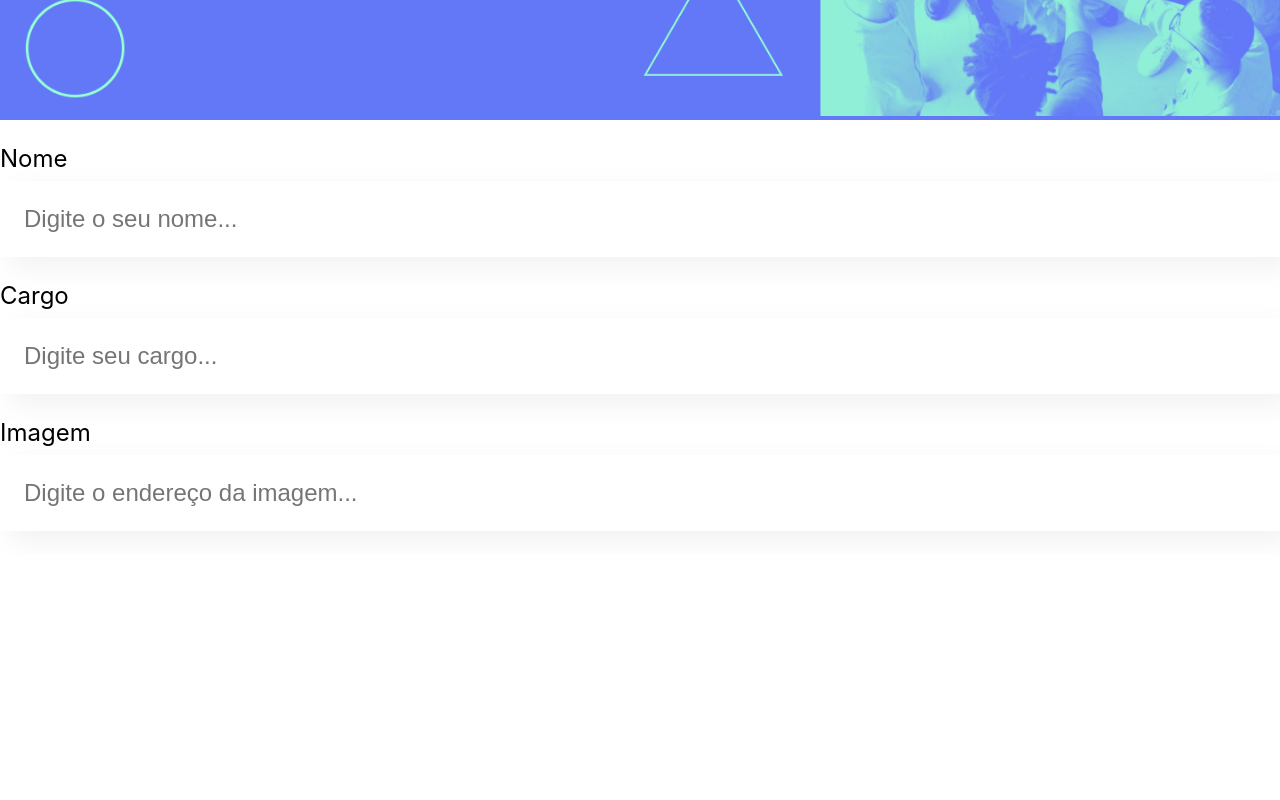
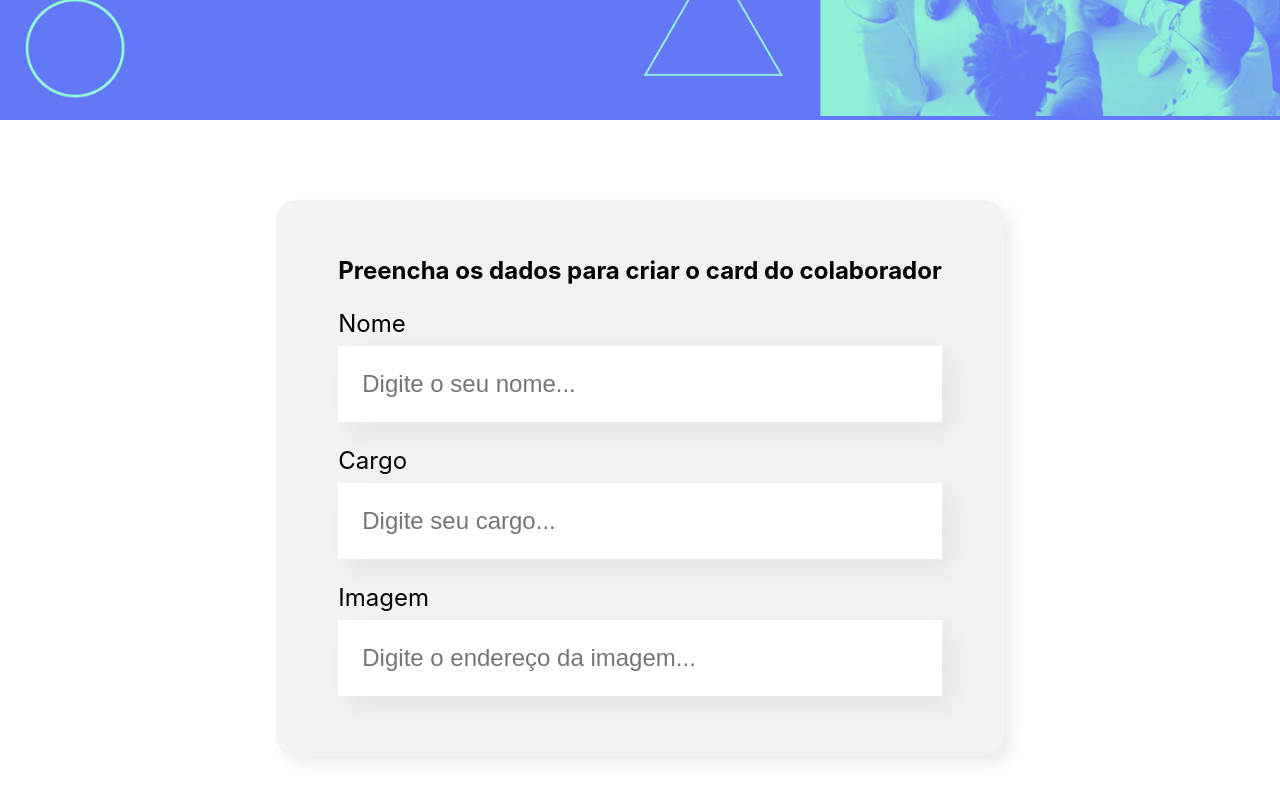
Before and after one commit to diogomsz/organo-react-app, a JavaScript app: page / in a window 1280 px wide. Shown: the part 378-1178 px from the top of the page. Before the commit the page ends 933 px from the top, so only its background shows below. Built offline with nearby package versions, Linux system fonts and the light colour scheme; the HTML template or start-up script is replaced by a standard one.

Commit message:
criando formulario

```diff
--- a/src/App.js
+++ b/src/App.js
@@ -1,13 +1,11 @@
 import Banner from './componentes/Banner';
-import CampoTexto from './componentes/CampoTexto';
+import Formulario from './componentes/Formulario';
 
 const App = () => {
   return (
     <div className="App">
       <Banner />
-      <CampoTexto label="Nome" placeholder="Digite o seu nome" />
-      <CampoTexto label="Cargo" placeholder="Digite seu cargo" />
-      <CampoTexto label="Imagem" placeholder="Digite o endereço da imagem" />
+      <Formulario />
     </div>
   );
 }
--- /dev/null
+++ b/src/componentes/Formulario/Formulario.css
@@ -0,0 +1,13 @@
+.formulario {
+    display: flex;
+    justify-content: center;
+    margin: 80px 0;
+}
+
+.formulario form {
+    max-width: 80%;
+    background-color: #F2F2F2;
+    border-radius: 20px;
+    padding: 36px 62px;
+    box-shadow: 8px 8px 16px rgba(0,0,0,0.08);
+}
--- /dev/null
+++ b/src/componentes/Formulario/index.js
@@ -0,0 +1,17 @@
+import './Formulario.css';
+import CampoTexto from '../CampoTexto';
+
+const Formulario = () => {
+    return (
+        <section className="formulario">
+            <form>
+                <h2>Preencha os dados para criar o card do colaborador</h2>
+                <CampoTexto label="Nome" placeholder="Digite o seu nome" />
+                <CampoTexto label="Cargo" placeholder="Digite seu cargo" />
+                <CampoTexto label="Imagem" placeholder="Digite o endereço da imagem" />
+            </form>
+        </section>
+    );
+};
+
+export default Formulario;
```
